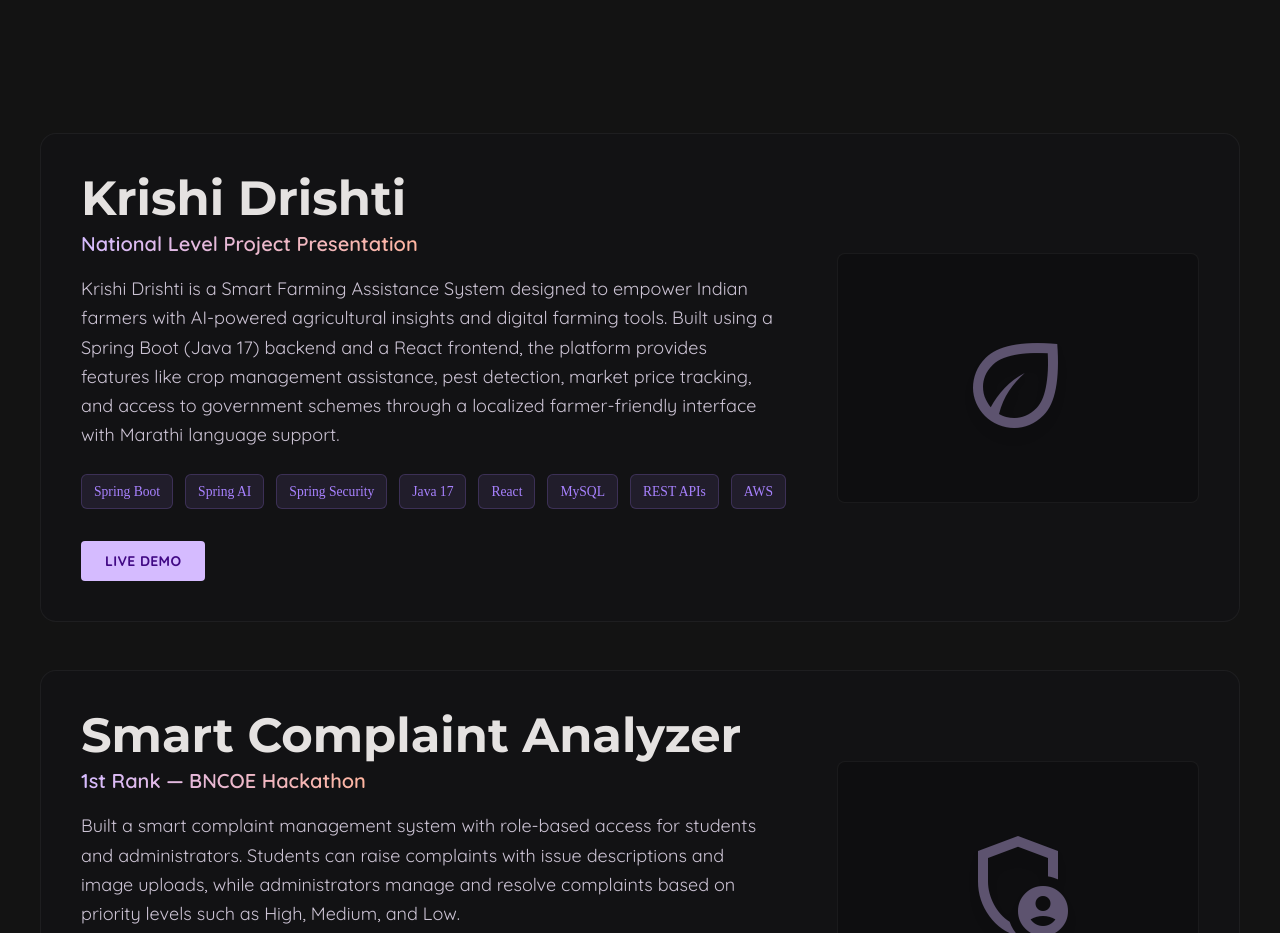
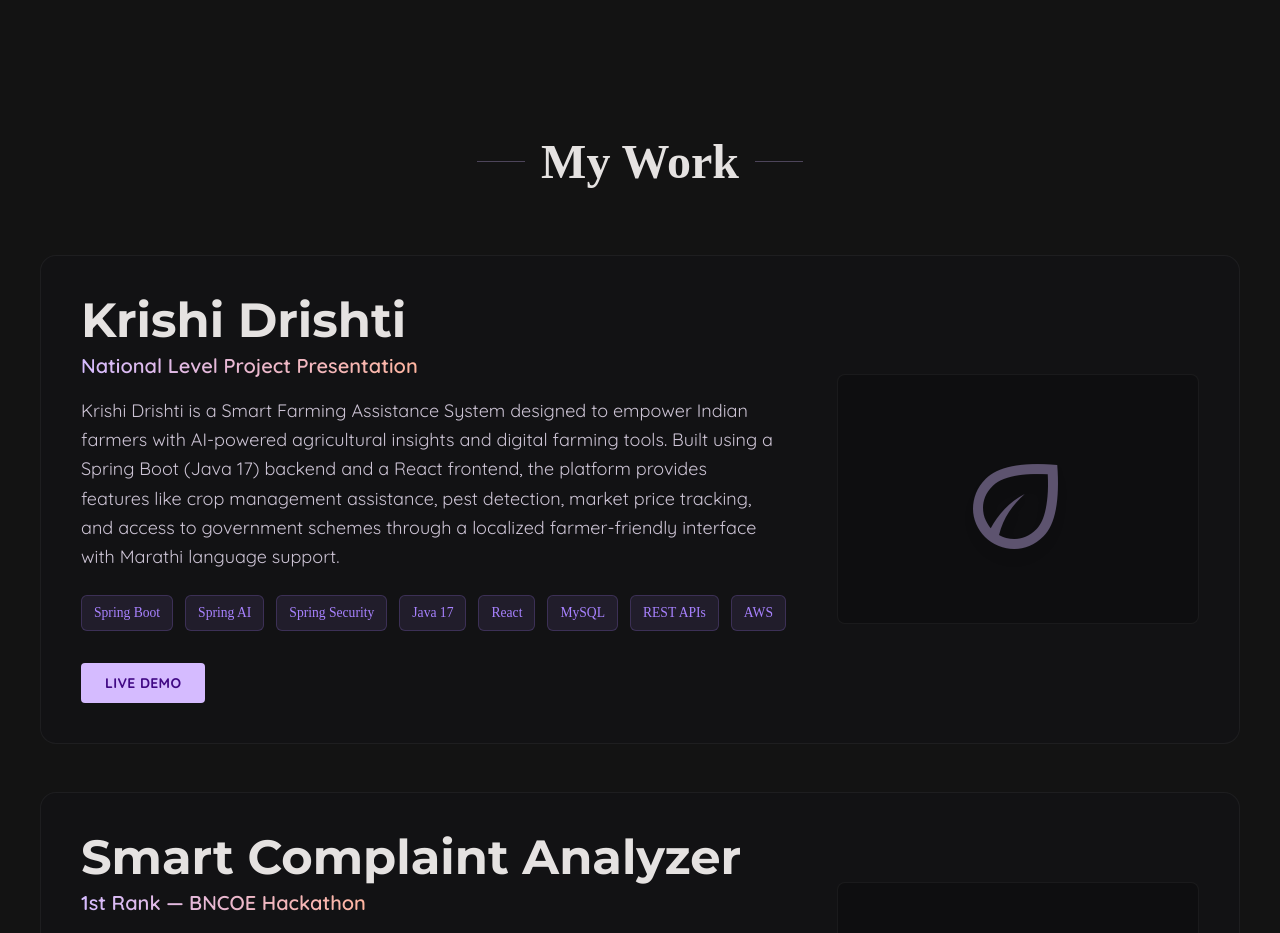
Before and after one commit to adarshmaske4224/portfolio, a React (Vite) app: page / in a window 1280 px wide. Shown: the part 1560-2493 px from the top of the page. Built offline with nearby package versions, Linux system fonts and the light colour scheme; a web font is replaced by a local one.

Commit message:
mu work added

```diff
--- a/src/components/Work.jsx
+++ b/src/components/Work.jsx
@@ -38,6 +38,11 @@ const Work = () => {
   return (
     <section className="py-section-gap px-6 bg-surface" id="work">
       <div className="max-w-[1200px] mx-auto">
+        <div className="flex items-center gap-4 mb-16 justify-center">
+          <div className="h-[1px] w-12 bg-primary/30"></div>
+          <h2 className="font-headline-xl text-headline-xl text-on-surface text-center">My Work</h2>
+          <div className="h-[1px] w-12 bg-primary/30"></div>
+        </div>
         {projects.map((project) => (
           <div key={project.id} className="flex flex-col md:flex-row gap-10 mb-12 items-center bg-[#121214] border border-white/5 p-8 md:p-10 rounded-2xl transition-all hover:border-white/10 hover:shadow-2xl hover:shadow-primary/5">
             <div className="w-full md:w-2/3 order-2 md:order-1 flex flex-col items-start">
```
